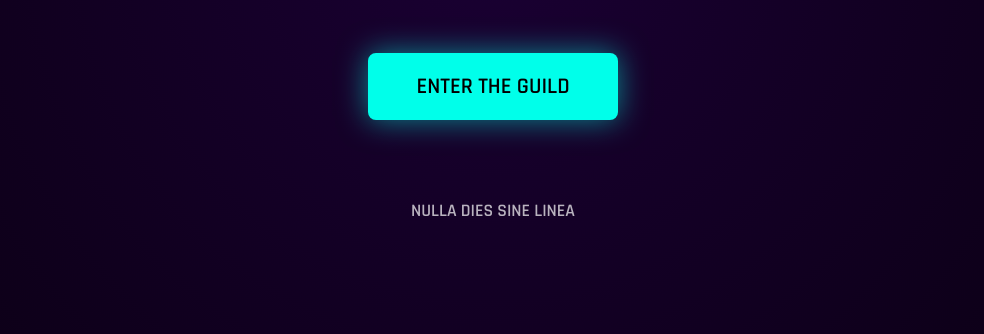
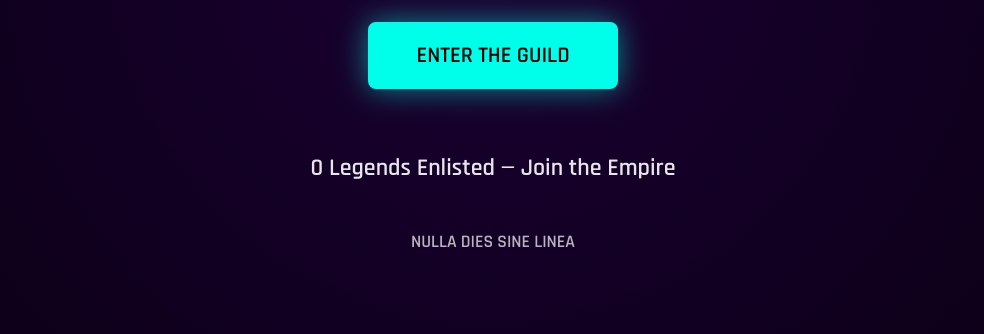
Before and after one commit to thoromona93-sys/aiheroesguild, a plain HTML site: page index.html in a window 1280 px wide. Shown: the part 466-800 px from the top of the page, without its empty margins (147-1131 px from the left). Drawn offline with Linux system fonts and the light colour scheme; no server answers.

Commit message:
Update index.html

```diff
--- a/index.html
+++ b/index.html
@@ -1,18 +1,20 @@
 <!DOCTYPE html>
 <html lang="en">
 <head>
-<meta charset="UTF-8"><meta name="viewport" content="width=device-width, initial-scale=1.0">
+  <meta charset="UTF-8">
+  <meta name="viewport" content="width=device-width, initial-scale=1.0">
   <title>The Heroes Guild</title>
-<meta name="description" content="$0 AI-powered empire. Winners enter. Champions are forged. Perth, Western Australia."/>
+  <meta name="description" content="$0 AI-powered empire. Winners enter. Champions are forged. Perth, Western Australia.">
   <link href="https://fonts.googleapis.com/css2?family=Orbitron:wght@900&family=Rajdhani:wght@600&display=swap" rel="stylesheet">
   <style>
-  body{margin:0;background:#0b0014;color:#fff;font-family:Rajdhani;height:100vh;display:flex;align-items:center;justify-content:center;background:radial-gradient(circle at center,#1a0033,#0b0014);}
-  .container{max-width:520px;text-align:center;padding:2rem;}
-  h1{font-family:Orbitron;font-size:4.5rem;margin:0;background:linear-gradient(90deg,#00ffea,#ffd700);-webkit-background-clip:text;-webkit-text-fill-color:transparent;}
-  .motto{font-size:1.8rem;margin:1.5rem 0;opacity:0.9;}
-  .btn{display:inline-block;margin:2rem;padding:1.2rem 3rem;background:#00ffea;color:#000;font-size:1.4rem;font-weight:bold;text-decoration:none;border-radius:8px;box-shadow:0 0 30px #00ffea88;transition:0.3s;}
-  .btn:hover{transform:scale(1.05);box-shadow:0 0 50px #00ffea;}
-  .latin{font-size:1.1rem;opacity:0.7;margin-top:3rem;}
+    body { margin: 0; background: #0b0014; color: #fff; font-family: Rajdhani; height: 100vh; display: flex; align-items: center; justify-content: center; background: radial-gradient(circle at center, #1a0033, #0b0014); }
+    .container { max-width: 520px; text-align: center; padding: 2rem; }
+    h1 { font-family: Orbitron; font-size: 4.5rem; margin: 0; background: linear-gradient(90deg, #00ffea, #ffd700); -webkit-background-clip: text; -webkit-text-fill-color: transparent; }
+    .motto { font-size: 1.8rem; margin: 1.5rem 0; opacity: 0.9; }
+    .btn { display: inline-block; margin: 2rem; padding: 1.2rem 3rem; background: #00ffea; color: #000; font-size: 1.4rem; font-weight: bold; text-decoration: none; border-radius: 8px; box-shadow: 0 0 30px #00ffea88; transition: 0.3s; }
+    .btn:hover { transform: scale(1.05); box-shadow: 0 0 50px #00ffea; }
+    .latin { font-size: 1.1rem; opacity: 0.7; margin-top: 3rem; }
+    #member-count { margin: 2rem 0; font-size: 1.5rem; opacity: 0.9; text-align: center; }
   </style>
 </head>
 <body>
@@ -20,7 +22,22 @@
     <h1>THE HEROES GUILD</h1>
     <p class="motto">$0 AI-Powered Empire<br>Built in 24 hours • Perth, Western Australia</p>
     <a href="https://join.aiheroesguild.com" class="btn">ENTER THE GUILD</a>
+    <div id="member-count">
+      <span id="count">Loading...</span> Legends Enlisted — Join the Empire
+    </div>
     <p class="latin">NULLA DIES SINE LINEA</p>
   </div>
+  <script>
+    // REPLACE 'YOUR_DISCORD_GUILD_ID_HERE' with your real Guild ID (from Discord Settings > Widget > Enable Widget > Copy ID)
+    const guildId = 'YOUR_DISCORD_GUILD_ID_HERE';
+    function updateCount() {
+      fetch(`https://discord.com/api/guilds/${guildId}/widget.json`)
+        .then(r => r.json())
+        .then(d => document.getElementById('count').textContent = d.presence_count || '0')
+        .catch(() => document.getElementById('count').textContent = '0');
+    }
+    updateCount(); // Initial load
+    setInterval(updateCount, 60000); // Every minute
+  </script>
 </body>
 </html>
```
Lines whose indentation alone changed are shown as unchanged.
